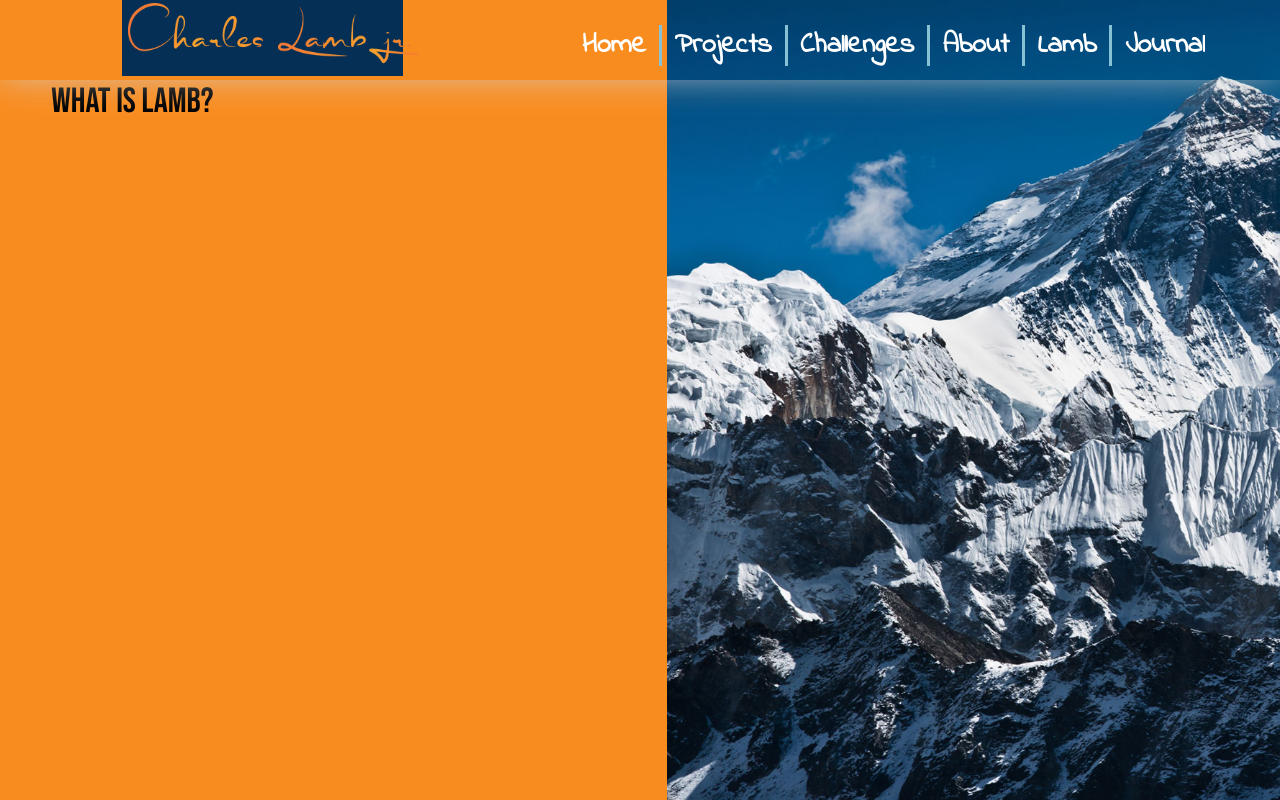
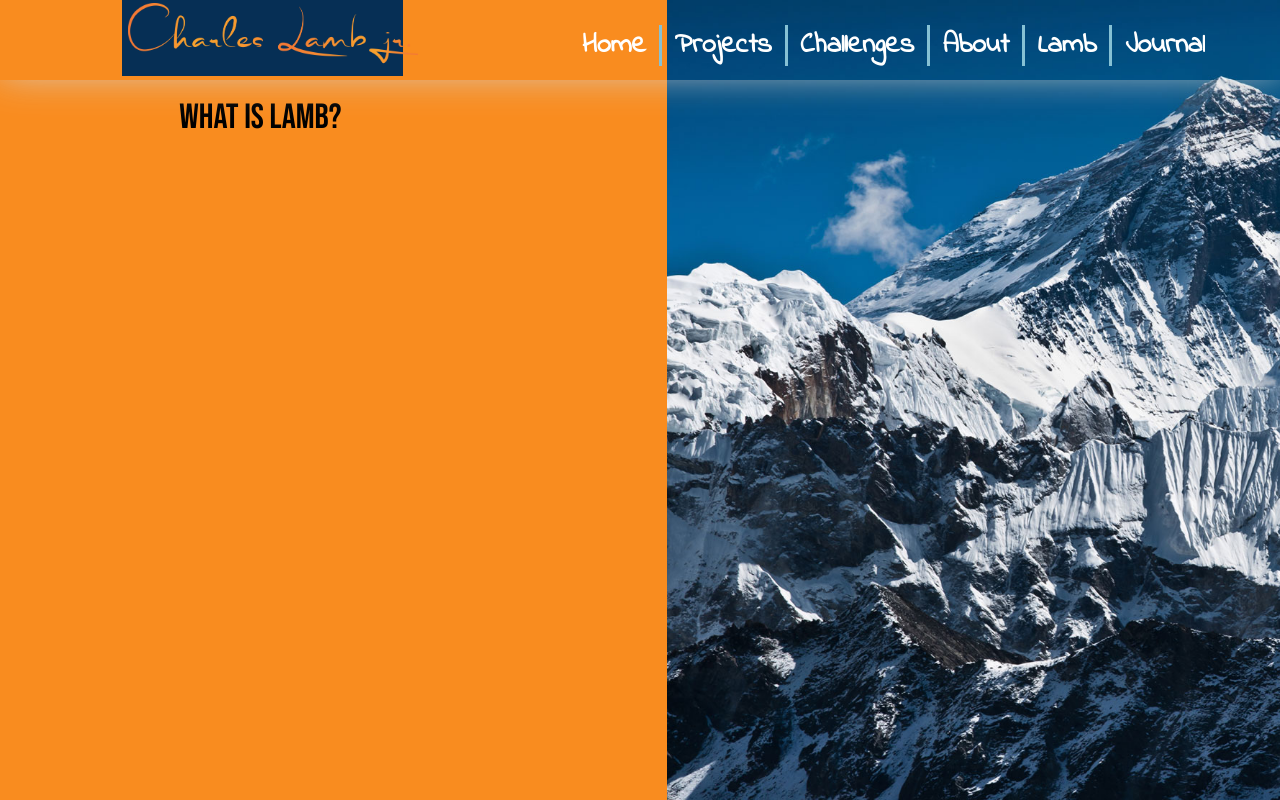
Before and after one commit to cyberstizz/charleslambjr, a React (Create React App) app: page /lamb in a window 1280 px wide. Built offline with nearby package versions, Linux system fonts and the light colour scheme; a web font is replaced by a local one.

Commit message:
changed the position on the lamb description title

```diff
--- a/src/components/Lamb.css
+++ b/src/components/Lamb.css
@@ -22,8 +22,8 @@
 
 #lambDescription{
     position: absolute;
-    margin-top: 10vh;
-    margin-left: 4vw;
+    margin-top: 12vh;
+    margin-left: 14vw;
     font-size: 35px;
     text-align: center;
 }
```
